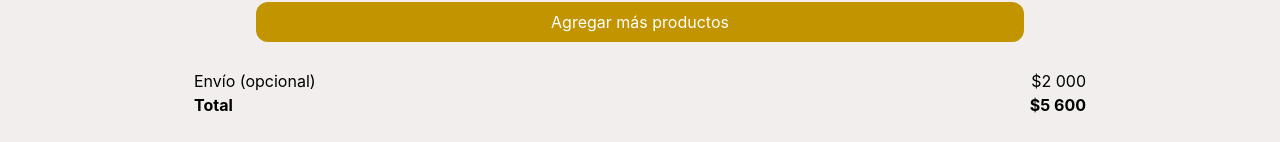
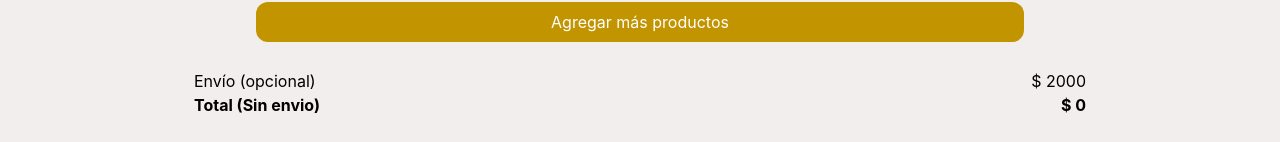
Before and after one commit to JohnnerJAL/Cafeteria-App, a React (Create React App) app: page /order in a window 1280 px wide. Shown: the part 585-727 px from the top of the page. Built offline with nearby package versions, Linux system fonts and the light colour scheme.

Commit message:
Total resolved

```diff
--- a/src/App.js
+++ b/src/App.js
@@ -2,7 +2,7 @@ import { BrowserRouter, Route, Switch } from "react-router-dom";
 
 import Home from "./Pages/Home";
 import Layout from "./Components/Layout";
-import { ShoppingCart} from "./Components/ShoppingCart";
+import { ShoppingCart } from "./Components/ShoppingCart";
 import Menu from "./Pages/Menu";
 import Order from "./Pages/Order";
 
--- a/src/Components/OrderStyle.js
+++ b/src/Components/OrderStyle.js
@@ -52,11 +52,11 @@ function OrderStyle(props) {
         <div>
           <div className="row">
             <p>Envío (opcional)</p>
-            <p>$2 000</p>
+            <p>$ 2000</p>
           </div>
           <div className="row">
-            <p>Total</p>
-            <p>$5 600</p>
+            <p>Total (Sin envio)</p>
+            <p>$ {props.total}</p>
           </div>
         </div>
 
--- a/src/Components/ShoppingCart.js
+++ b/src/Components/ShoppingCart.js
@@ -45,7 +45,6 @@ function ShoppingCart(props) {
         styles: {
           backgroundImage: `url('${empanadaImage}')`
         }
-
       },
       {
         id: "emp2",
--- a/src/Pages/Order.js
+++ b/src/Pages/Order.js
@@ -28,6 +28,11 @@ function Order() {
     });
   });
 
+  let total = 0;
+  shoppingList.forEach((item, idx) => {
+    total += item.cost * values[idx];
+  });
+
   const PHONE = 573015555048;
   const request = [];
 
@@ -44,8 +49,6 @@ function Order() {
   `)}
   `;
 
-  console.log(MESSAGE)
-
   return (
     <OrderStyle
       cartValues={values}
@@ -54,6 +57,7 @@ function Order() {
       decrease={decrease}
       phone={PHONE}
       message={MESSAGE}
+      total={total}
     />
   )
 }
```
